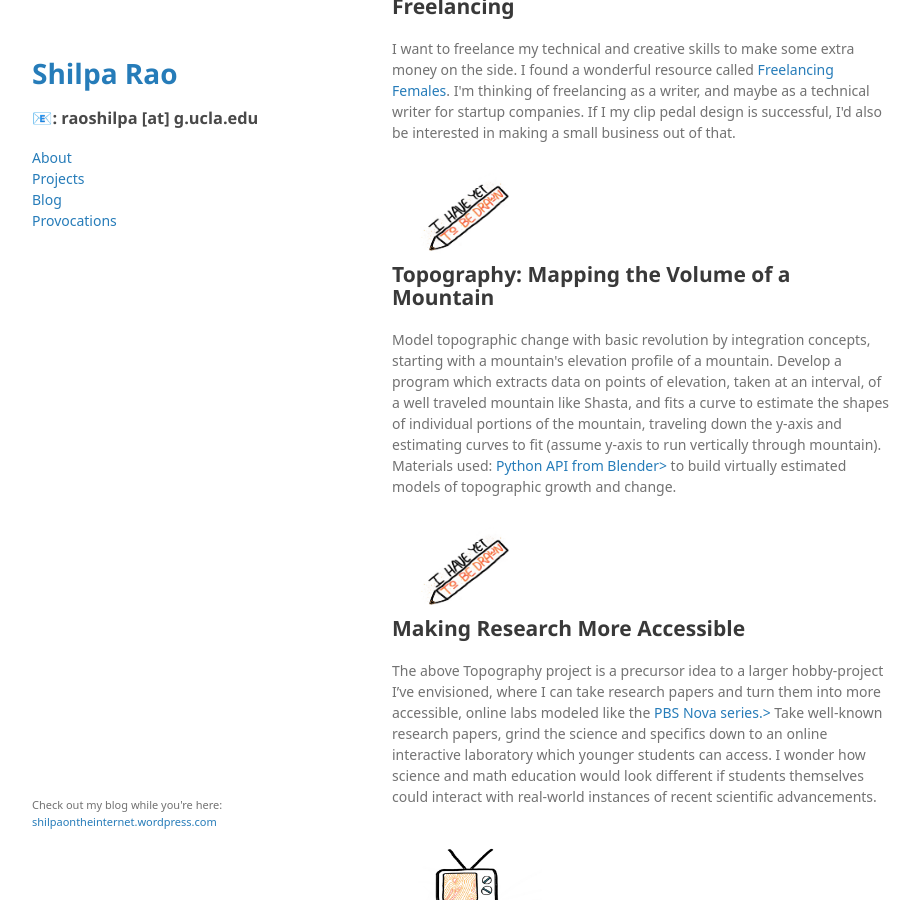
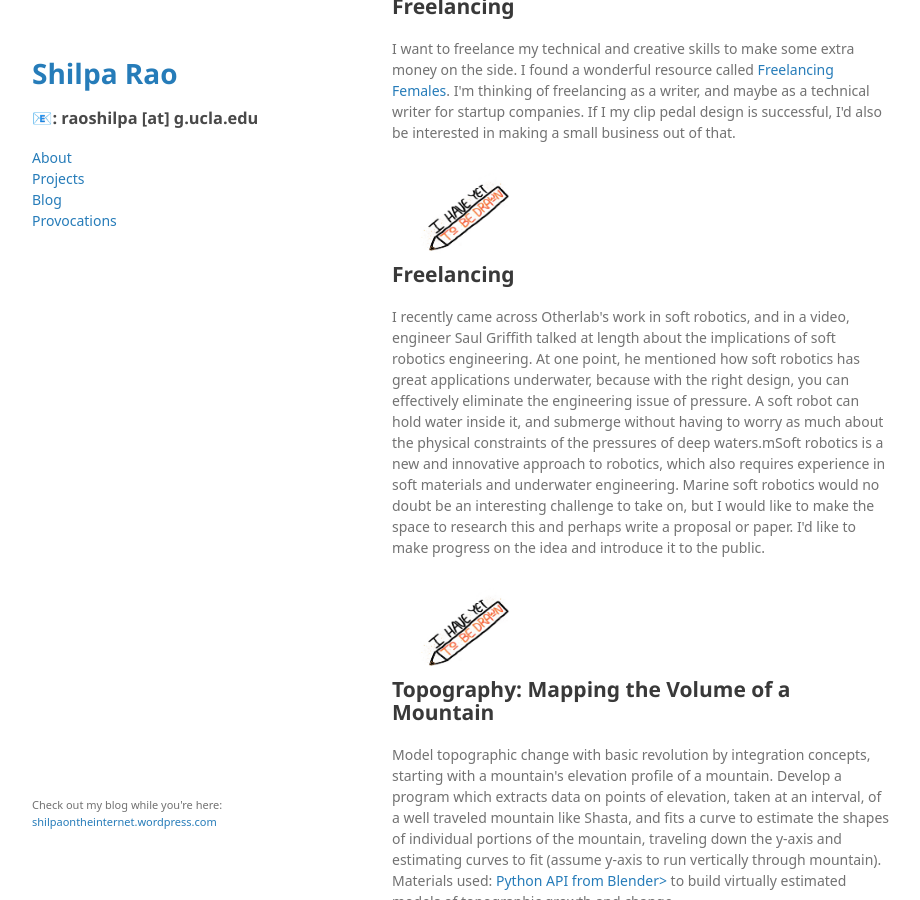
Before and after one commit to shxlpa/raoshilpa.github.io, a Jekyll site: the page built from provocations.md, in a window 1280 px wide and 900 px high, scrolled down 658 px. Shown: the whole window, without its empty margins (178-1098 px from the left). Built offline with Jekyll 4.4.1, drawn with Linux system fonts in a browser that asks for light colours; some web fonts are replaced; our own code applies the rules of GitHub Pages for plain Markdown files; a script that is not in the unit is left out.

Commit message:
marine soft robotics!

```diff
--- a/provocations.md
+++ b/provocations.md
@@ -11,6 +11,7 @@ Hoping to incite creativity in myself and in others. These are my provocations,
         <p>I commute on my race bike sometimes, which have eggbeater style clip pedals on them. These pedals can't be used with sneakers, which is a real pain. I want to CAD some snap-on flat platforms that will fit around the thin metal wiring of these pedals, to make the process of shifting between commutes and rides a bit easier.</p>
 </div>
 
+
 <div class="splitscreen">
     <div class="left">
         <img src="yettobedrawn.png" width="150" height="100">
@@ -18,6 +19,17 @@ Hoping to incite creativity in myself and in others. These are my provocations,
     <div class="right">
         <h2>Freelancing</h2>
         <p>I want to freelance my technical and creative skills to make some extra money on the side. I found a wonderful resource called <a href="https://www.freelancingfemales.com/">Freelancing Females</a>. I'm thinking of freelancing as a writer, and maybe as a technical writer for startup companies. If I my clip pedal design is successful, I'd also be interested in making a small business out of that.</p>
+    </div>
+</div>
+
+
+<div class="splitscreen">
+    <div class="left">
+        <img src="yettobedrawn.png" width="150" height="100">
+    </div>
+    <div class="right">
+        <h2>Freelancing</h2>
+        <p> I recently came across Otherlab's work in soft robotics, and in a video, engineer Saul Griffith talked at length about the implications of soft robotics engineering. At one point, he mentioned how soft robotics has great applications underwater, because with the right design, you can effectively eliminate the engineering issue of pressure. A soft robot can hold water inside it, and submerge without having to worry as much about the physical constraints of the pressures of deep waters.mSoft robotics is a new and innovative approach to robotics, which also requires experience in soft materials and underwater engineering. Marine soft robotics would no doubt be an interesting challenge to take on, but I would like to make the space to research this and perhaps write a proposal or paper. I'd like to make progress on the idea and introduce it to the public.</p>
     </div>
 </div>
 
```
